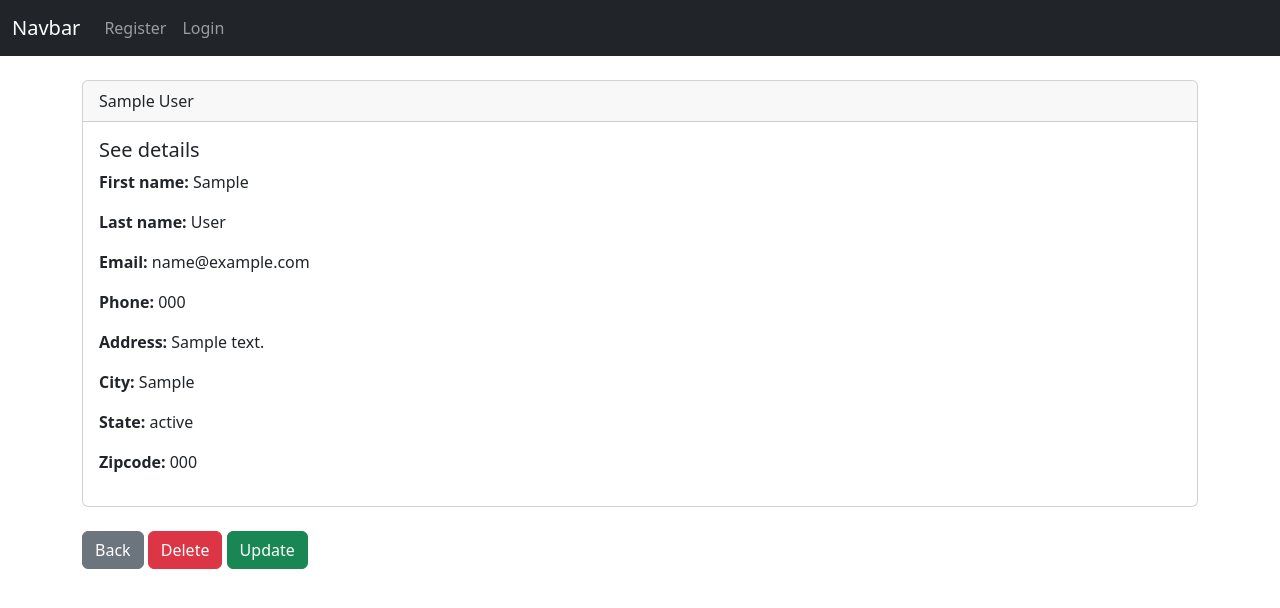
After one commit to AlteraAlter/simple-crm, a Django app: a page that uses dev/templates/dev/details.html in a window 1280 px wide. The commit adds this page. Shown: the top 608 px of the page. Run offline with Django 5.2, Linux system fonts and the light colour scheme; tables that the repository leaves empty hold one stand-in row (values such as "Sample post").

Commit message:
Cteated delete functionality

```diff
--- a/dev/apps.py
+++ b/dev/apps.py
@@ -4,3 +4,6 @@ from django.apps import AppConfig
 class DevConfig(AppConfig):
     default_auto_field = 'django.db.models.BigAutoField'
     name = 'dev'
+
+    def ready(self) -> None:
+        import dev.signals
--- a/dev/models.py
+++ b/dev/models.py
@@ -13,7 +13,7 @@ class Record(models.Model):
     city = models.CharField(max_length=100)
     state = models.CharField(max_length=100)
     zipcode = models.CharField(max_length=100)
-    slug = models.SlugField(unique=False,)
+    slug = models.SlugField(unique=True, blank=True, null=True)
 
     def __str__(self) -> str:
         return f'{self.first_name} {self.last_name}'
--- /dev/null
+++ b/dev/templates/dev/details.html
@@ -0,0 +1,26 @@
+{% extends "base.html" %} {% block content %}
+<div class="card">
+  <div class="card-header">{{record}}</div>
+  <div class="card-body">
+    <h5 class="card-title">See details</h5>
+    <p><strong>First name:</strong> {{record.first_name}}</p>
+    <p><strong>Last name:</strong> {{record.last_name}}</p>
+    <p><strong>Email:</strong> {{record.email}}</p>
+    <p><strong>Phone:</strong> {{record.phone}}</p>
+    <p><strong>Address:</strong> {{record.address}}</p>
+    <p><strong>City:</strong> {{record.city}}</p>
+    <p><strong>State:</strong> {{record.state}}</p>
+    <p><strong>Zipcode:</strong> {{record.zipcode}}</p>
+  </div>
+</div>
+<br />
+<a type="button" class="btn btn-secondary" href="{% url 'home' %}"> Back </a>
+<a
+  type="button"
+  class="btn btn-danger"
+  href="{% url 'delete-record' record.slug %}"
+  >Delete</a
+>
+<a type="button" class="btn btn-success">Update</a>
+
+{% endblock content %}
--- a/dev/urls.py
+++ b/dev/urls.py
@@ -5,4 +5,8 @@ urlpatterns = [
     # path('', views.login_user, name='login'),
     path('logout', views.logout_user, name='logout'),
     path('register', views.register_user, name='register'),
+    path('record-details/<slug:slug>',
+         views.record_details, name='record-details'),
+    path('record-details/<slug:slug>/delete',
+         views.delete_record, name='delete-record')
 ]
--- a/dev/views.py
+++ b/dev/views.py
@@ -1,4 +1,4 @@
-from django.shortcuts import render, redirect
+from django.shortcuts import render, redirect, get_object_or_404
 from django.http import HttpResponse
 from django.contrib.auth import authenticate, login, logout
 from django.contrib import messages
@@ -49,3 +49,17 @@ def register_user(request):
         form = SignUpForm()
         return render(request, 'dev/register.html', {'form': form})
     return render(request, 'dev/register.html', {'form': form})
+
+
+def record_details(request, slug):
+    record = get_object_or_404(Record, slug=slug)
+
+    return render(request, 'dev/details.html', {'record': record})
+
+
+def delete_record(request, slug):
+    record = get_object_or_404(Record, slug=slug)
+    record.delete()
+    messages.success(request, 'Record deleted')
+
+    return redirect('home')
```
Also changed, not shown: dev/signals.py (added, +17 -0 lines), dev/templates/dev/home.html (+41 -34 lines).
